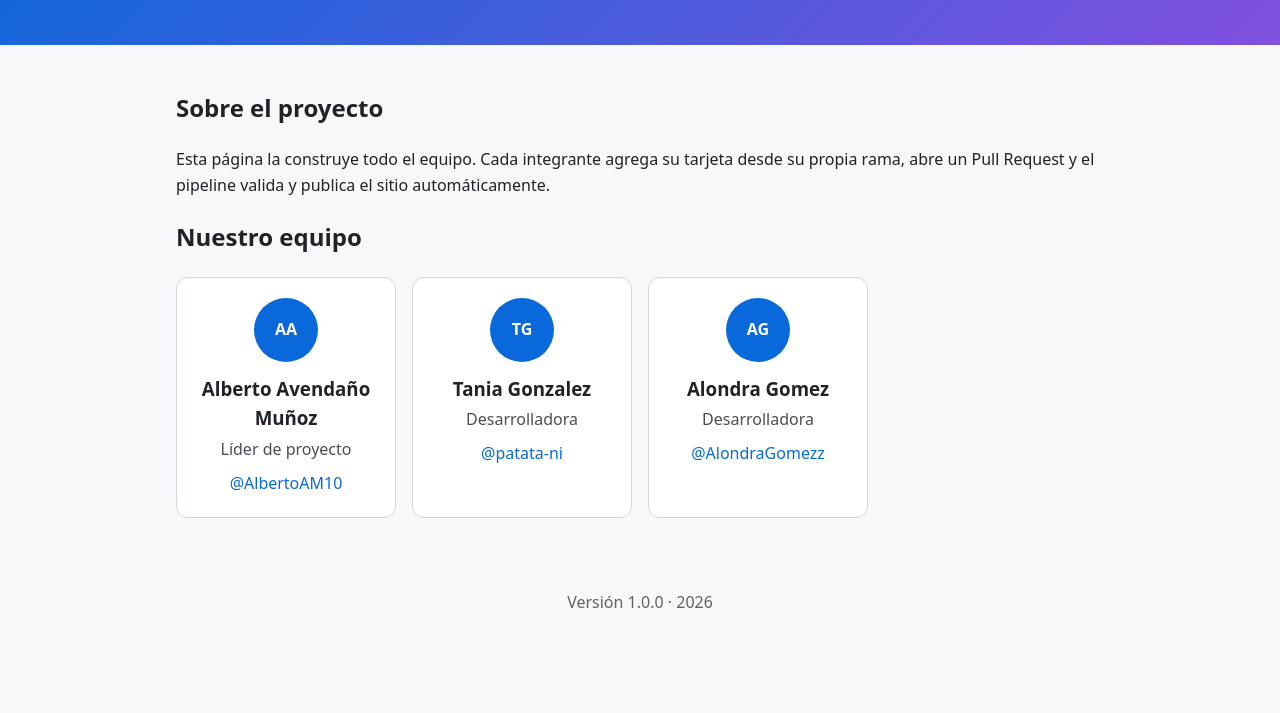
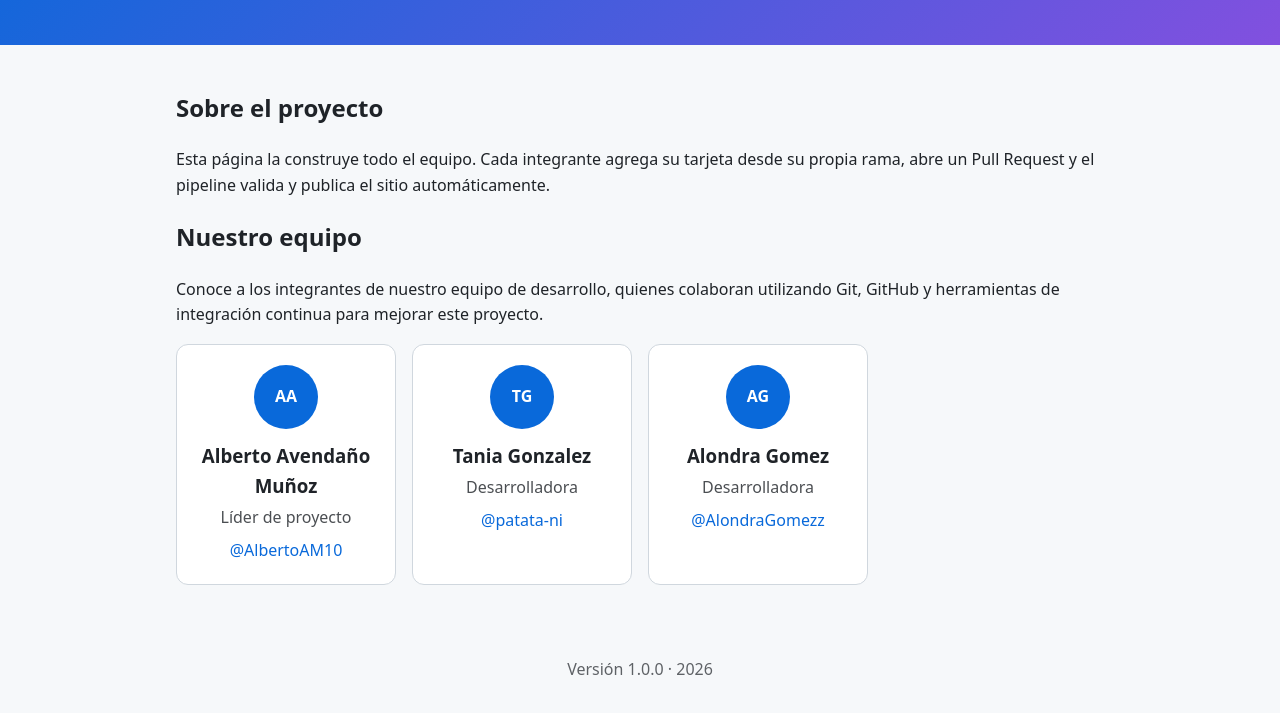
Before and after one commit to patata-ni/equipo-web-devops, a website with bundled scripts: page index.html in a window 1280 px wide. Shown: the part 141-854 px from the top of the page. Before the commit the page ends 804 px from the top, so only its background shows below. Built offline with nearby package versions, Linux system fonts and the light colour scheme.

Commit message:
feat: mejora descripcion del equipo

```diff
--- a/index.html
+++ b/index.html
@@ -25,7 +25,11 @@
 
     <section aria-labelledby="equipo-titulo">
       <h2 id="equipo-titulo">Nuestro equipo</h2>
+      <p>
+      Conoce a los integrantes de nuestro equipo de desarrollo, quienes colaboran utilizando Git, GitHub y herramientas de integración continua para mejorar este proyecto.
+    </p>
       <div id="equipo" class="grid"></div>
+
     </section>
   </main>
 
```
